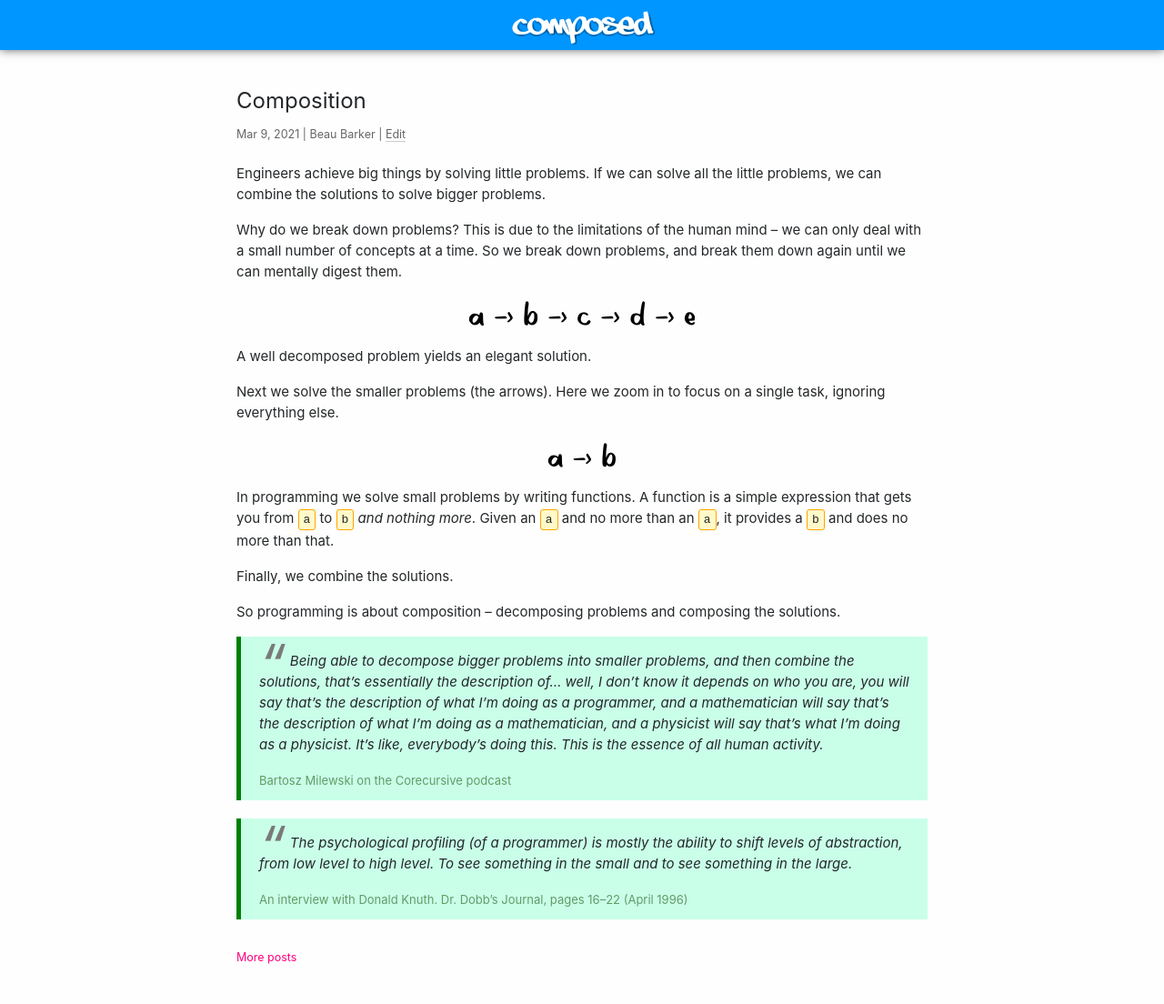
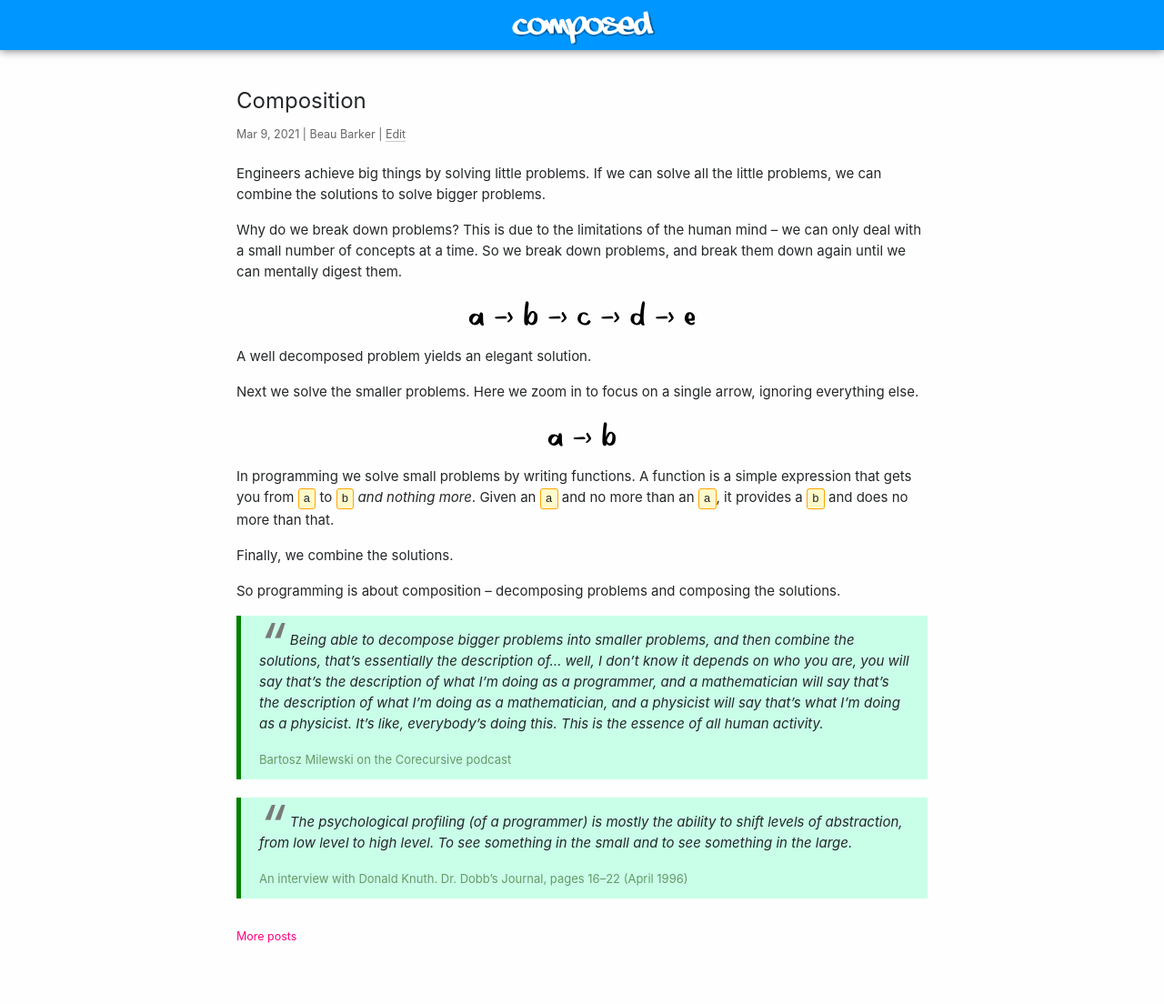
Before and after one commit to explodinglabs/explodinglabs.github.io, a Jekyll site: the page built from _posts/2021-03-09-composition.markdown, in a window 1280 px wide. Shown: the whole page at 91% size. Built offline with Jekyll 4.4.1, drawn with Linux system fonts in a browser that asks for light colours; after the commit the page ends 1081 px from its top, so only the background shows below that.

Commit message:
Update 2021-03-09-composition.markdown

```diff
--- a/_posts/2021-03-09-composition.markdown
+++ b/_posts/2021-03-09-composition.markdown
@@ -16,8 +16,8 @@ problems, and break them down again until we can mentally digest them.
 
 A well decomposed problem yields an elegant solution.
 
-Next we solve the smaller problems (the arrows). Here we zoom in to focus on a
-single task, ignoring everything else.
+Next we solve the smaller problems. Here we zoom in to focus on a
+single arrow, ignoring everything else.
 
 {:refdef: style="text-align: center; margin: 20px 0;"}
 ![composition-full](/assets/composition-zoomed.png)
```
